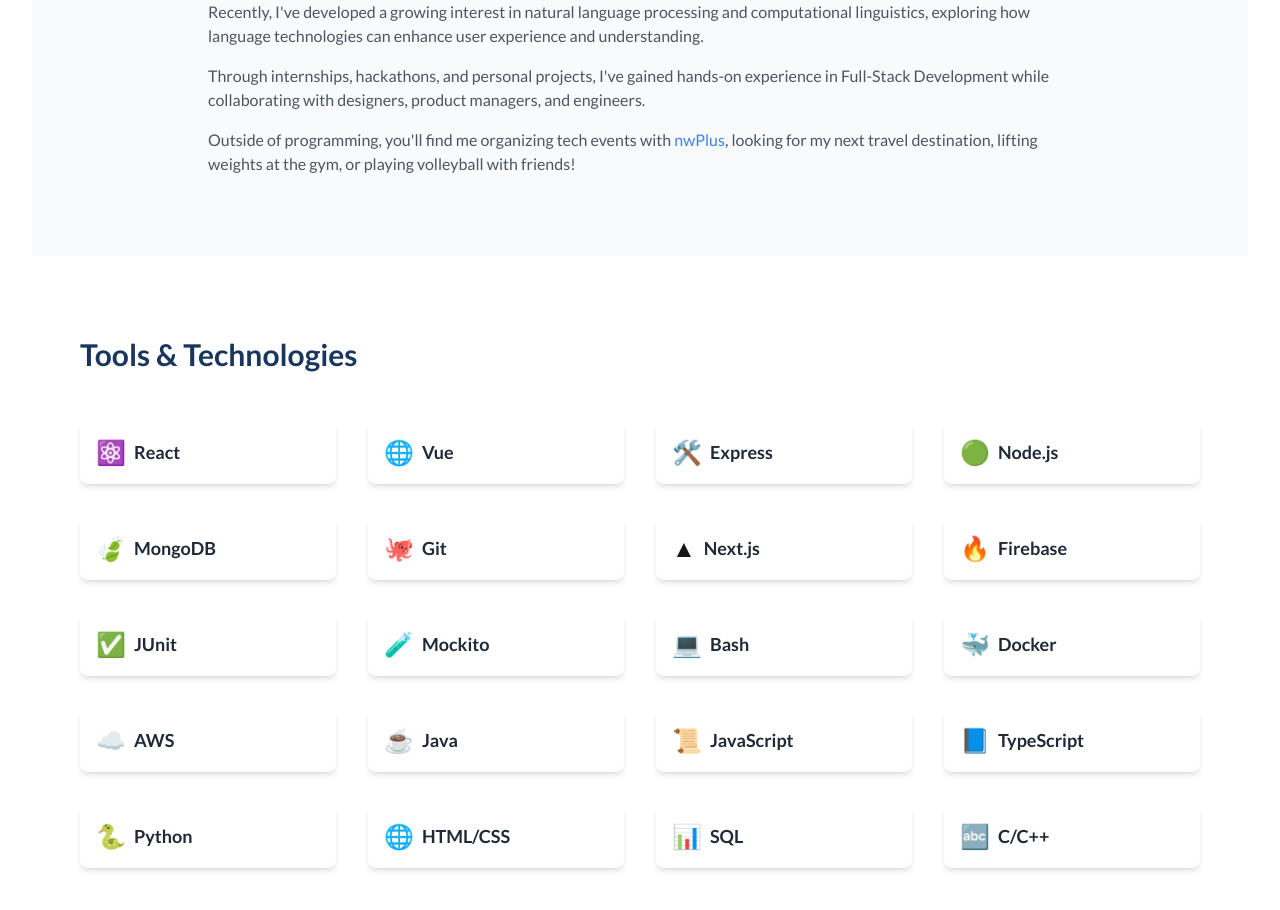
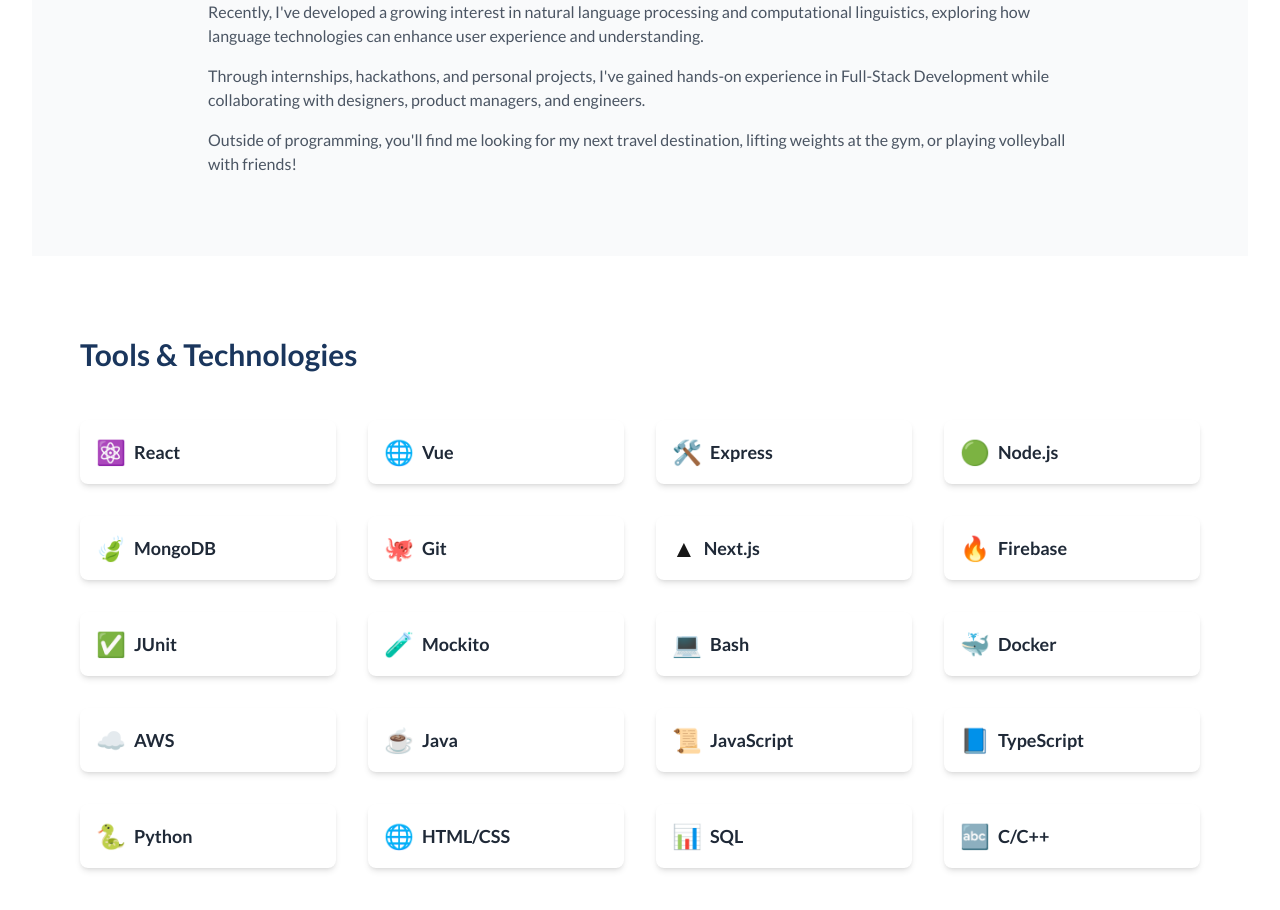
Before and after one commit to meleongg/melvinteo, a Next.js app: page / in a window 1280 px wide. Shown: the part 980-1890 px from the top of the page. Built offline with nearby package versions, Linux system fonts and the light colour scheme.

Commit message:
chore: update About Me blurb

```diff
--- a/app/components/sections/AboutMe.tsx
+++ b/app/components/sections/AboutMe.tsx
@@ -1,6 +1,5 @@
 "use client";
 import { motion } from "framer-motion";
-import Link from "next/link";
 
 export function AboutMe() {
   return (
@@ -17,7 +16,6 @@
           </h2>
           <div className="prose dark:prose-invert max-w-none">
             <p className="text-gray-600 dark:text-gray-300 space-y-4">
-              {/* Part 1: Current Role/Identity */}
               I&apos;m a Software Engineer passionate about crafting
               productivity and organizational tools that simplify daily
               workflows. Recently, I&apos;ve developed a growing interest in
@@ -27,26 +25,15 @@
             </p>
 
             <p className="text-gray-600 dark:text-gray-300 mt-4">
-              {/* Part 2: Background/Journey */}
               Through internships, hackathons, and personal projects, I&apos;ve
               gained hands-on experience in Full-Stack Development while
               collaborating with designers, product managers, and engineers.
             </p>
 
             <p className="text-gray-600 dark:text-gray-300 mt-4">
-              {/* Part 3: Personal & Goals */}
-              Outside of programming, you&apos;ll find me organizing tech events
-              with{" "}
-              <Link
-                href="https://nwplus.io/"
-                target="_blank"
-                rel="noopener noreferrer"
-                className="text-link-light dark:text-link-dark hover:underline font-medium"
-              >
-                nwPlus
-              </Link>
-              , looking for my next travel destination, lifting weights at the
-              gym, or playing volleyball with friends!
+              Outside of programming, you&apos;ll find me looking for my next
+              travel destination, lifting weights at the gym, or playing
+              volleyball with friends!
             </p>
           </div>
         </motion.div>
```
